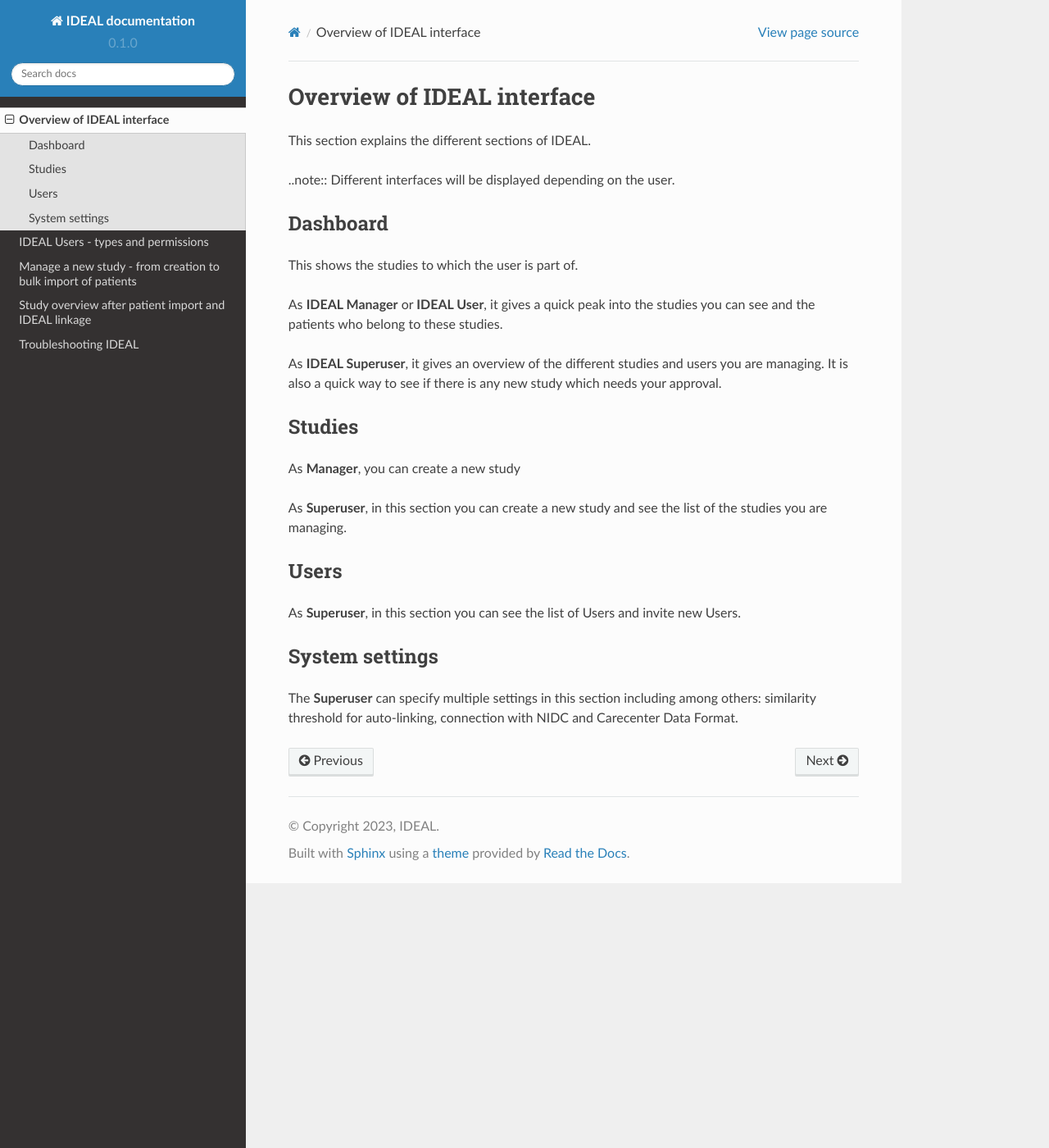
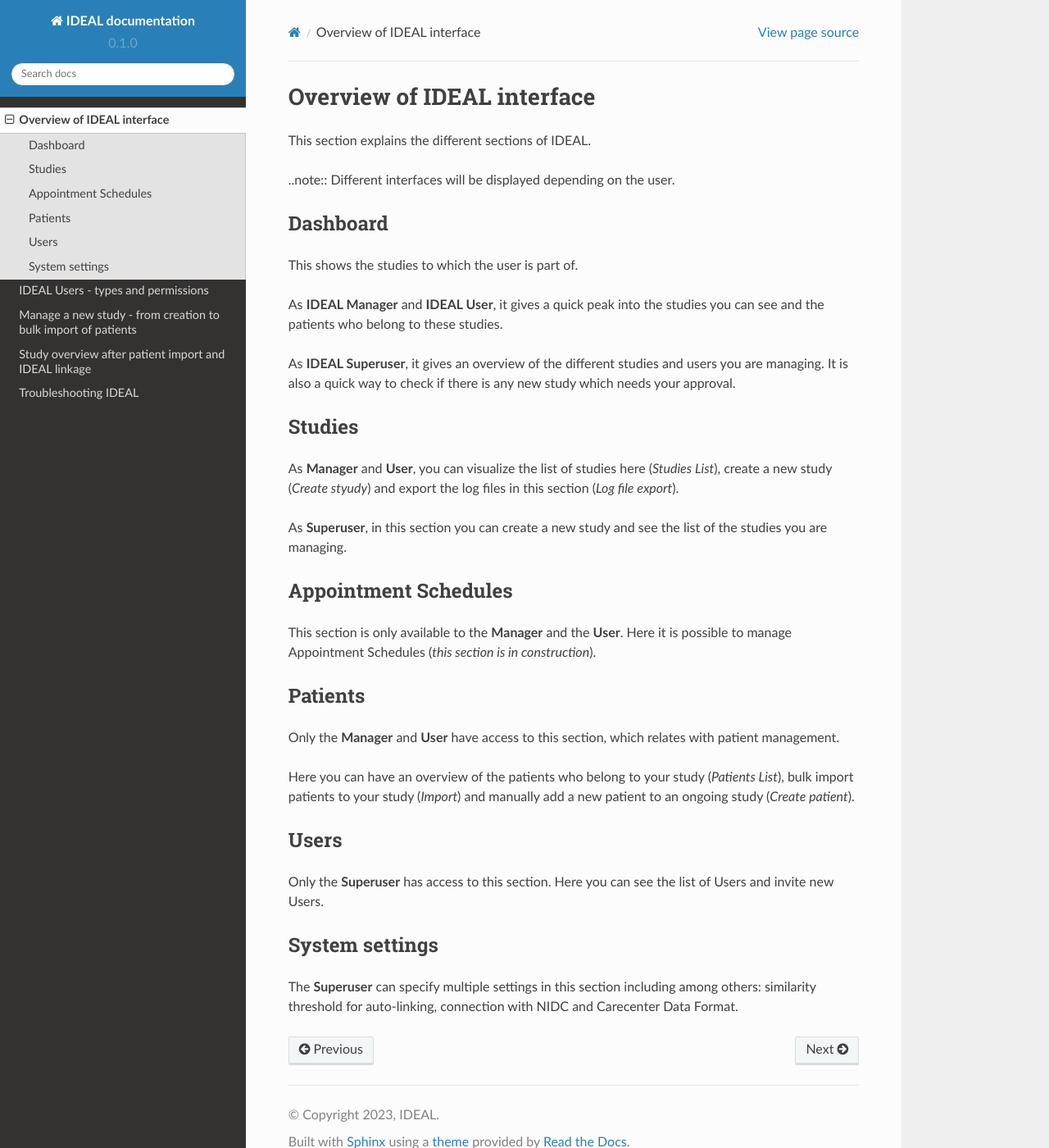
Before and after one commit to Nynuphar/IDEAL-doc, a Sphinx documentation site: the page built from docs/source/interface.rst, in a window 1280 px wide and 1400 px high. Shown: the whole window at 82% size. Built offline with Sphinx 7.4.7 and the Read the Docs theme 2.0.0, drawn with Linux system fonts in a browser that asks for light colours; pages that are not in the unit, such as notebooks, are missing from menus.

Commit message:
Update interface.rst

```diff
--- a/docs/source/interface.rst
+++ b/docs/source/interface.rst
@@ -10,23 +10,33 @@ Dashboard
 
 This shows the studies to which the user is part of.
 
-As **IDEAL Manager** or **IDEAL User**, it gives a quick peak into the studies you can see and the patients who belong to these studies.
+As **IDEAL Manager** and **IDEAL User**, it gives a quick peak into the studies you can see and the patients who belong to these studies.
 
-As **IDEAL Superuser**, it gives an overview of the different studies and users you are managing. It is also a quick way to see if there is any new study which needs your approval.
+As **IDEAL Superuser**, it gives an overview of the different studies and users you are managing. It is also a quick way to check if there is any new study which needs your approval.
 
 Studies
 *********
 
-As **Manager**, you can create a new study
+As **Manager** and **User**, you can visualize the list of studies here (*Studies List*), create a new study (*Create styudy*) and export the log files in this section (*Log file export*).
 
 As **Superuser**, in this section you can create a new study and see the list of the studies you are managing.
 
+Appointment Schedules
+***********************
+
+This section is only available to the **Manager** and the **User**. Here it is possible to manage Appointment Schedules (*this section is in construction*).
+
+Patients
+*********
+
+Only the **Manager** and **User** have access to this section, which relates with patient management.
+
+Here you can have an overview of the patients who belong to your study (*Patients List*), bulk import patients to your study (*Import*) and manually add a new patient to an ongoing study (*Create patient*).
 
 Users
 *******
 
-As **Superuser**, in this section you can see the list of Users and invite new Users.
-
+Only the **Superuser** has access to this section. Here you can see the list of Users and invite new Users.
 
 System settings
 *****************
```
